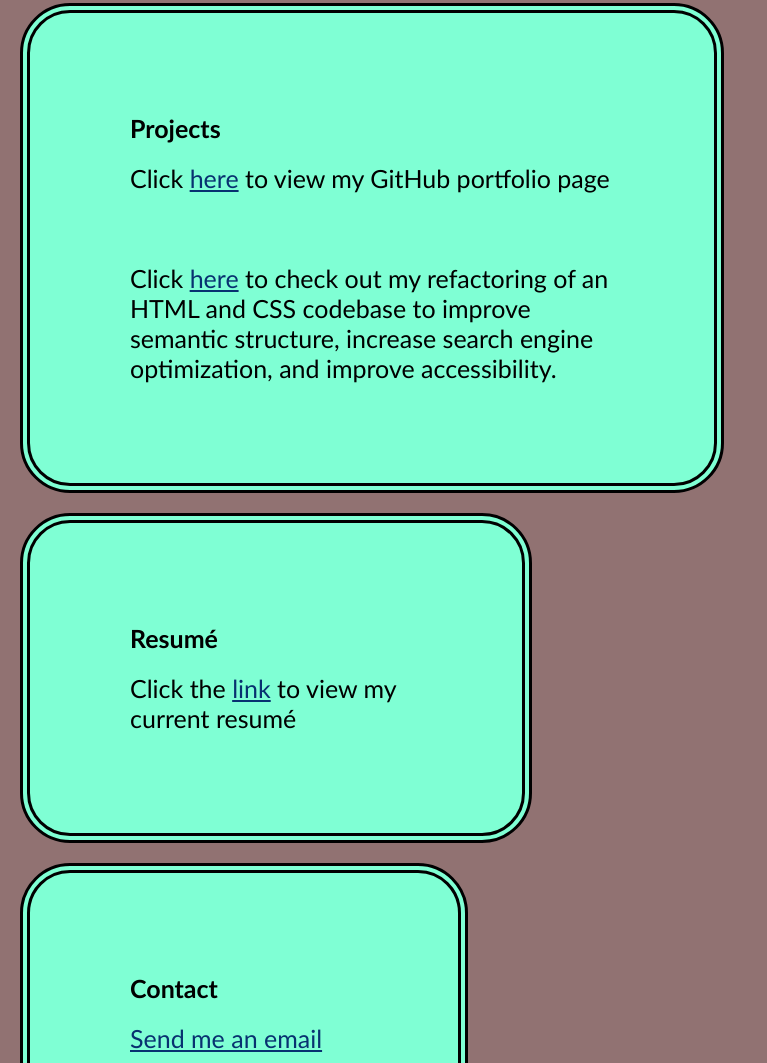
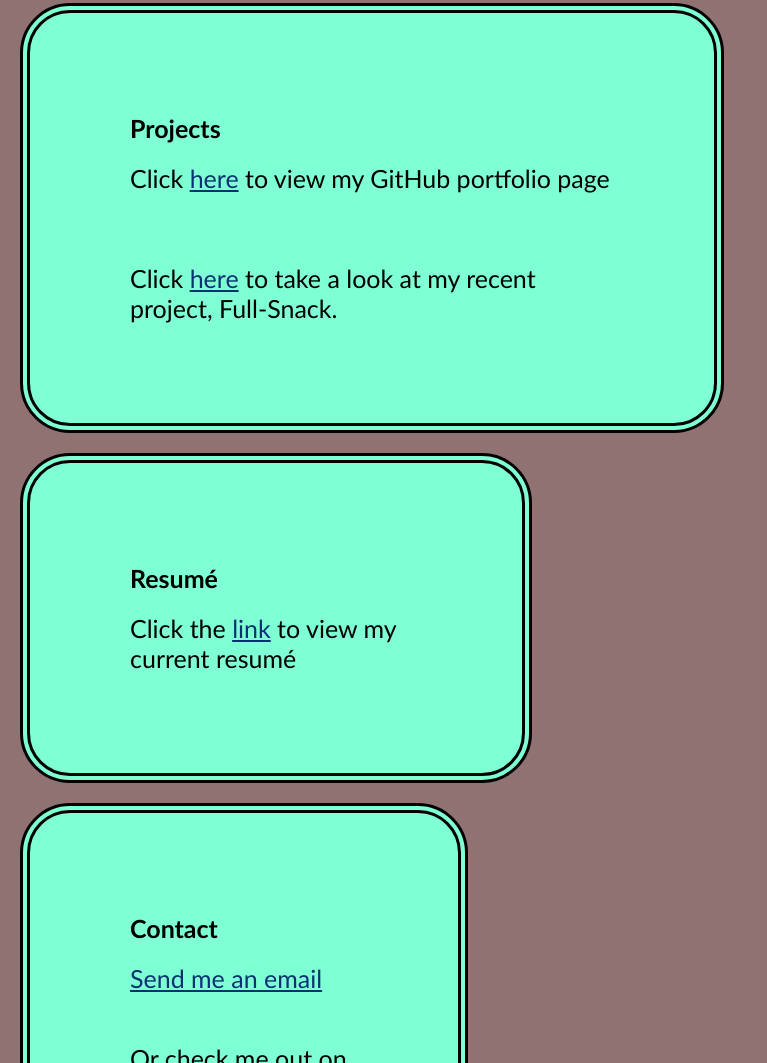
Before and after one commit to bowdumb/portfolio, a plain HTML site: page index.html in a window 1280 px wide. Shown: the part 1637-2700 px from the top of the page, without its empty margins (0-767 px from the left). Drawn offline with Linux system fonts and the light colour scheme.

Commit message:
Added project #2 link

```diff
--- a/index.html
+++ b/index.html
@@ -44,7 +44,7 @@
                         <header>Projects</header>
                         <p>Click <a link href="https://github.com/claxcode">here</a> to view my GitHub portfolio page</p>
                         <br>
-                        <p>Click <a link href=" https://github.com/claxCode/html-css-refactor">here</a> to check out my refactoring of an HTML and CSS codebase to improve semantic structure, increase search engine optimization, and improve accessibility.</p>
+                        <p>Click <a link href="https://gt-wellness-app.herokuapp.com/">here</a> to take a look at my recent project, Full-Snack.</p>
                     </section>
                     <section id="resume">
                         <header>Resumé</header>
```
Also changed, not shown: 1 other file.
